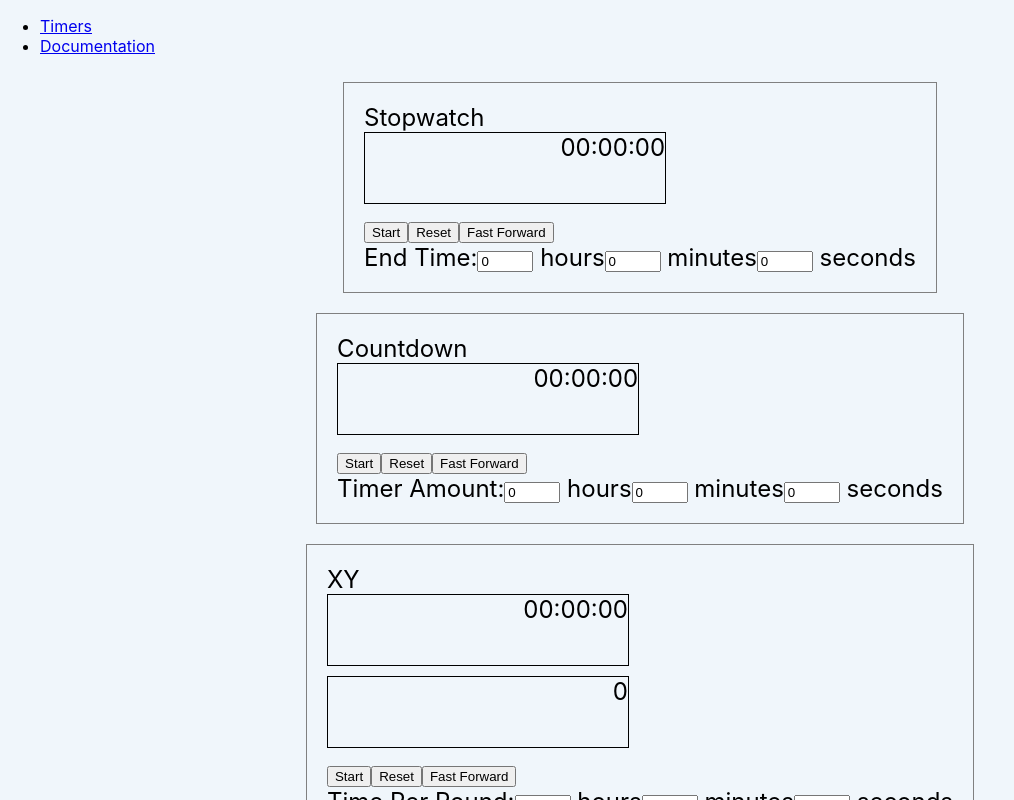
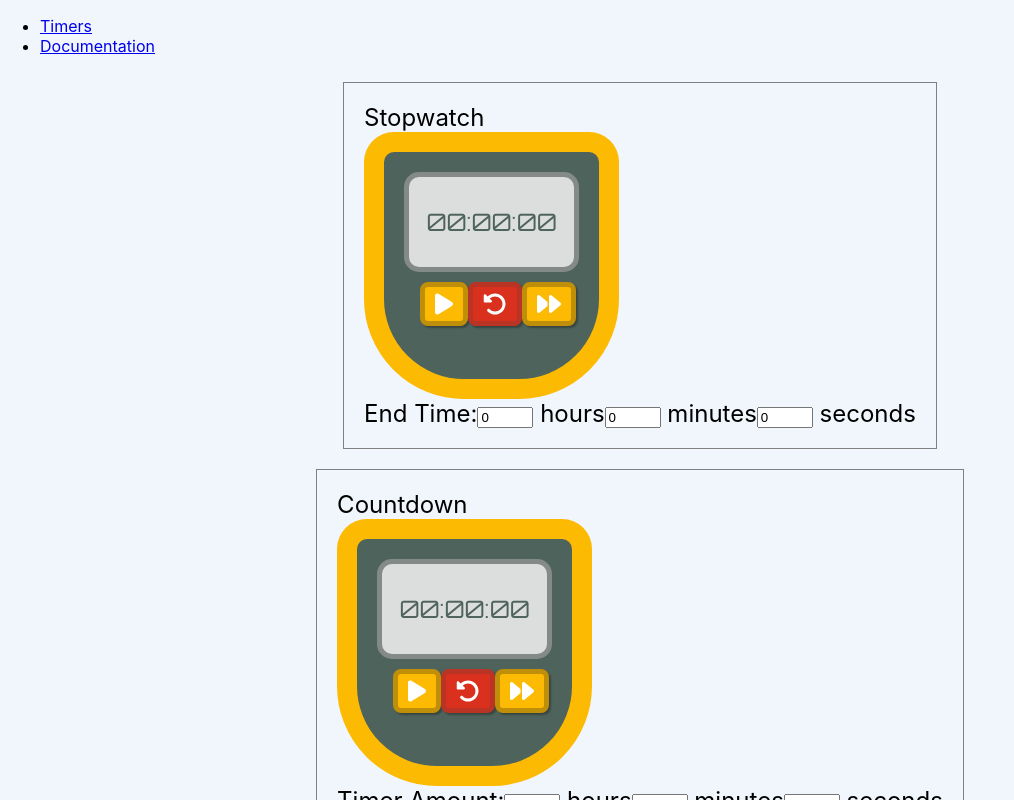
Before and after one commit to prof-tejera/assignment-1-dtpnst, a React (Create React App) app: page / in a window 1280 px wide. Shown: the whole page, without its empty margins (0-1014 px from the left). Built offline with nearby package versions, Linux system fonts and the light colour scheme.

Commit message:
Styling the timer

```diff
--- a/package.json
+++ b/package.json
@@ -2,6 +2,9 @@
   "name": "assignment-1",
   "version": "1.0.0",
   "dependencies": {
+    "@fortawesome/fontawesome-svg-core": "^6.4.2",
+    "@fortawesome/free-solid-svg-icons": "^6.4.2",
+    "@fortawesome/react-fontawesome": "^0.2.0",
     "react": "^18.2.0",
     "react-dom": "^18.2.0",
     "react-router": "^5.2.1",
--- a/src/components/generic/Button.js
+++ /dev/null
@@ -1,13 +0,0 @@
-import React from "react";
-
-const Button = ({text, ...btnProps }) => {
-    return (
-      <button
-        {...btnProps}
-      >
-        {text}
-      </button>
-    );
-  };
-
-  export default Button;
--- a/src/components/generic/DisplayRound.js
+++ b/src/components/generic/DisplayRound.js
@@ -2,17 +2,8 @@ import React from "react";
 
 const DisplayRound = ({ value }) => {
     return (
-      <div
-        className="screen"
-        style={{
-          border: "1px solid black",
-          width: 300,
-          height: 70,
-          textAlign: "right",
-          marginBottom: 10,
-        }}
-      >
-        {value}
+      <div class="round">
+        Round: {value}
       </div>
     );
   };
--- a/src/components/generic/DisplayTime.js
+++ b/src/components/generic/DisplayTime.js
@@ -3,16 +3,7 @@ import Duration from "../generic/Duration";
 
 const DisplayTime = ({ value }) => {
     return (
-      <div
-        className="screen"
-        style={{
-          border: "1px solid black",
-          width: 300,
-          height: 70,
-          textAlign: "right",
-          marginBottom: 10,
-        }}
-      >
+      <div class="display">
         {new Duration(value / 3600, (value % 3600) / 60, value % 60).formatDuration()}
       </div>
     );
--- a/src/components/generic/Timer.js
+++ b/src/components/generic/Timer.js
@@ -2,7 +2,61 @@ import React from 'react';
 import Panel from '../generic/Panel';
 import DisplayTime from '../generic/DisplayTime';
 import DisplayRound from '../generic/DisplayRound';
-import Button from '../generic/Button';
+import styled from "styled-components";
+
+
+//icons imported following this answer: https://stackoverflow.com/questions/69559558/how-do-i-use-font-awesome-icon-in-react
+import { FontAwesomeIcon } from "@fortawesome/react-fontawesome";
+import { faPlay, faPause, faRotateLeft, faForward } from '@fortawesome/free-solid-svg-icons';
+
+// style inspiration came from this image: https://www.istockphoto.com/vector/digital-stopwatch-icon-on-transparent-background-gm1284117436-381353450
+
+
+const buttonStyle = {
+    backgroundColor: "#fcba03",
+    color: "white",
+    borderRadius: "8px",
+    padding: "5px 10px",
+    alignItems: "center",
+    justifyContent: "center",
+    cursor: "pointer",
+    boxShadow: "2px 2px 2px rgba(0, 0, 0, 0.3)",
+    border: "5px",
+    borderStyle: "solid",
+    borderColor: "#bf8f0a",
+  };
+
+const resetButtonStyle = {
+    backgroundColor: "#d9311e",
+    color: "white",
+    borderRadius: "8px",
+    padding: "5px 10px",
+    alignItems: "center",
+    justifyContent: "center",
+    cursor: "pointer",
+    boxShadow: "2px 2px 2px rgba(0, 0, 0, 0.3)",
+    border: "5px",
+    borderStyle: "solid",
+    borderColor: "#ba3425",
+};
+
+const ButtonContainer = styled.div`
+    padding-left: 16px;
+`;
+
+const TimerContainer = styled.div`
+    background-color: #4f635d;
+    width: 175px;
+    padding: 20px;
+    padding-bottom: 50px;
+    border: 20px;
+    border-style: solid;
+    border-color: #fcba03;
+    border-top-right-radius: 30px;
+    border-top-left-radius: 30px;
+    border-bottom-left-radius: 100px;
+    border-bottom-right-radius: 100px;
+`;
 
 const Timer = ({
   currentTime,
@@ -14,11 +68,15 @@ const Timer = ({
 }) => {
   return (
     <Panel>
-      <DisplayTime value={currentTime} />
-      {currentRound !== undefined && <DisplayRound value={currentRound} />}
-      <Button text={isRunning ? "Stop" : "Start"} onClick={handleStartStopClick} />
-      <Button text="Reset" onClick={handleResetClick} />
-      <Button text="Fast Forward" onClick={handleFastForwardClick} />
+        <TimerContainer>
+            <DisplayTime value={currentTime} />
+            <ButtonContainer>
+                <FontAwesomeIcon icon={isRunning ? faPause : faPlay} style={buttonStyle} onClick={handleStartStopClick}/>
+                <FontAwesomeIcon icon={faRotateLeft} style={resetButtonStyle} onClick={handleResetClick}/>
+                <FontAwesomeIcon icon={faForward} style={buttonStyle} onClick={handleFastForwardClick} />
+            </ButtonContainer>
+        </TimerContainer>
+        {currentRound !== undefined && <DisplayRound value={currentRound} />}
     </Panel>
   );
 };
--- a/src/index.css
+++ b/src/index.css
@@ -1,3 +1,5 @@
+@import url('https://fonts.googleapis.com/css?family=Orbitron');
+
 body {
   margin: 0;
   font-family: -apple-system, BlinkMacSystemFont, "Segoe UI", "Roboto", "Oxygen",
@@ -18,3 +20,33 @@ th {
   text-align: left;
   padding: 8px;
 }
+
+.display {
+  width: 125px;
+  height: 50px;
+  border: 5px;
+  border-style: solid;
+  border-color: #848a88;
+  border-radius: 15px;
+  display: flex;
+  justify-content: center;
+  align-items: center;
+  padding: 20px;
+  margin-bottom: 10px;
+  font-size: 24px;
+  background-color: #dcdedd;
+  font-family: 'Orbitron', sans-serif;
+  color: #4f635d;
+}
+
+.round {
+  font-size: 10px;
+  font-weight: bold;
+  background-color: #dcdedd;
+  font-family: 'Orbitron', sans-serif;
+  color: #4f635d;
+  position: relative;
+  top: -200px;
+  right: -140px;
+  width: 50px;
+}
```
Also changed, not shown: 2 other files (tests, documents, lock files or other folders).
